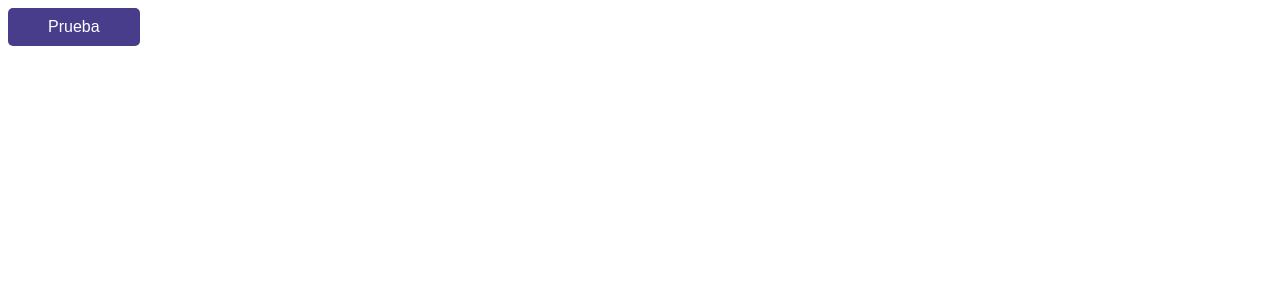
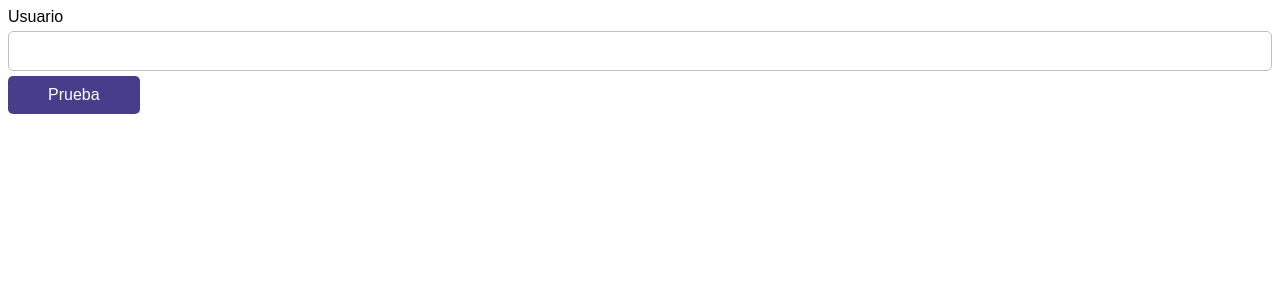
Before and after one commit to GerardoVargas/Vue-formulario, a Vue app: page / in a window 1280 px wide. Shown: the top 300 px of the page. Built offline with nearby package versions, Linux system fonts and the light colour scheme.

Commit message:
creando componente input

```diff
--- a/src/App.vue
+++ b/src/App.vue
@@ -1,5 +1,6 @@
 <template>
   <div id="app">
+    <Input name='Usuario' />
     <Button
       color='white'
       background='darkslateblue'
@@ -10,11 +11,13 @@
 
 <script>
 import Button from './components/Button.vue'
+import Input from './components/Input.vue'
 
 export default {
   name: 'App',
   components: {
-    Button
+    Button,
+    Input
   },
   data(){
     return {
@@ -25,5 +28,7 @@ export default {
 </script>
 
 <style>
-
+  body {
+    font-family: Arial;
+  }
 </style>
--- /dev/null
+++ b/src/components/Input.vue
@@ -0,0 +1,36 @@
+<template>
+ <div>
+   <label :for="name">{{ name }}</label>
+   <input type="text">
+ </div>
+</template>
+
+<script>
+export default {
+  name: 'Input',
+  props: {
+    name: {
+      type: String,
+      required: true
+    }
+  }
+}
+</script>
+
+<style scoped>
+
+  div{
+    display: flex;
+    flex-direction: column;
+  }
+
+  input {
+    background: none;
+    color: black;
+    border: 1px solid silver;
+    border-radius: 5px;
+    padding: 10px;
+    font-size: 16px;
+    margin: 5px 0;
+  }
+</style>
```
Also changed, not shown: src/components/HelloWorld.vue (deleted, +0 -32 lines).
